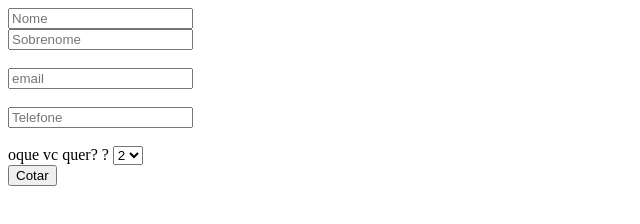
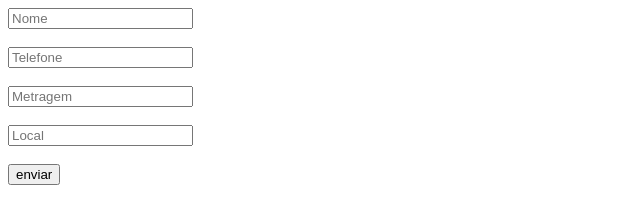
Before and after one commit to MichelCamargoPires/formulario-whatsap-javascript, a plain HTML site: page index.html in a window 1280 px wide. Shown: the whole page, without its empty margins (0-640 px from the left). Drawn offline with nearby package versions, Linux system fonts and the light colour scheme.

Commit message:
Update index.html

```diff
--- a/index.html
+++ b/index.html
@@ -2,28 +2,18 @@
     <div class="row">
         <div class="col">
             <input type="text" class="form-control" id="nome" placeholder="Nome">
-        </div>
+        </div><br />
         <div class="col">
-            <input type="text" class="form-control" id="sobrenome" placeholder="Sobrenome">
+            <input type="tel" class="form-control" id="telefone" placeholder="Telefone">
         </div>
     </div><br />
     <div class="col">
-        <input type="text" class="form-control" id="email" placeholder="email">
+        <input type="tel" class="form-control" id="Metragem" placeholder="Metragem">
     </div><br />
     <div class="col">
-        <input type="tel" class="form-control" id="telefone" placeholder="Telefone">
+        <input type="text" class="form-control" id="Local" placeholder="Local">
     </div><br />
-    <div class="col">
-        <div class="form-group">
-            <label for="exampleFormControlSelect1"> oque vc quer? ?</label>
-            <select class="form-control" id="exampleFormControlSelect1" <option>1</option>
-                <option>2</option>
-                <option>3</option>
-                <option>4</option>
-                <option>5</option>
-            </select>
-        </div>
-        <button id="submit" type="submit" class="btn btn-primary">Cotar</button>
+        <button id="submit" type="submit" class="btn btn-primary">enviar</button>
 </form>
 <script>
 
```
